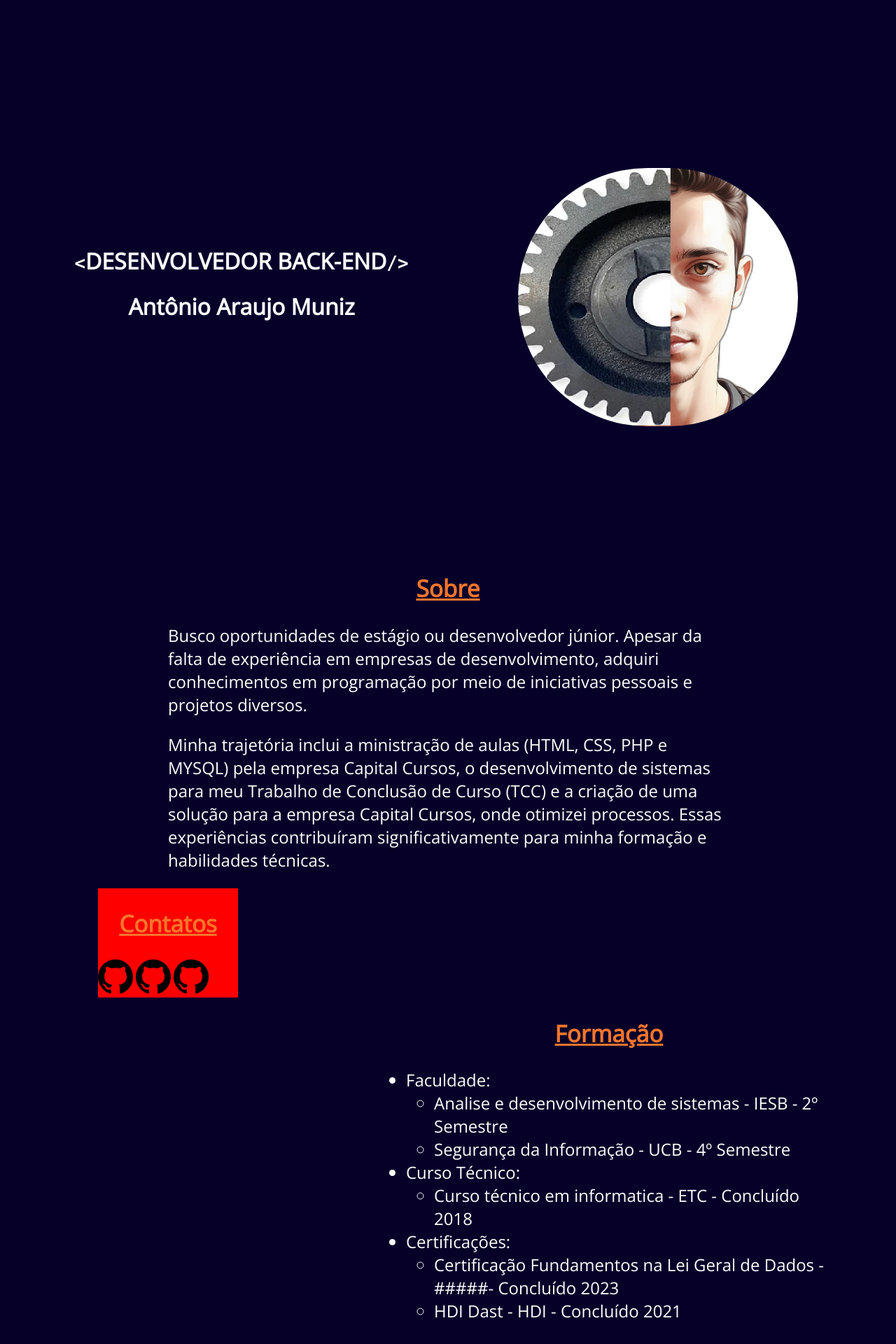
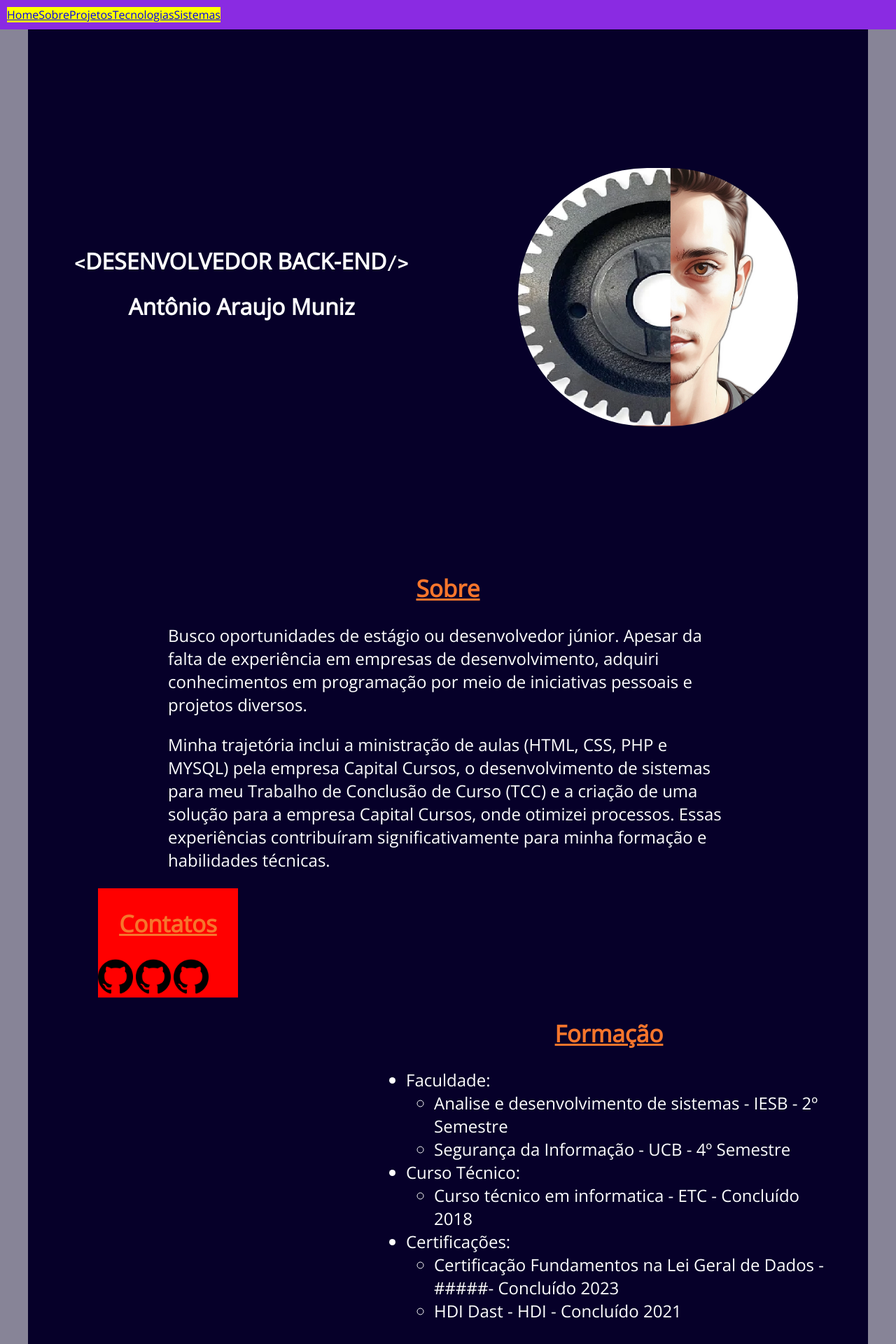
Before and after one commit to antonystar-dev/as, a PHP site: page / in a window 1280 px wide. Shown: the top 1920 px of the page at 70% size. Run offline with PHP 8.4, Linux system fonts and the light colour scheme.

Commit message:
Inicio criação menu

```diff
--- a/css/menu.css
+++ b/css/menu.css
@@ -0,0 +1,10 @@
+.menu{
+    background-color: blueviolet;
+    display: flex;
+    padding:10px;
+    position: fixed;
+    width: 100%;
+}
+.item-menu{
+    background-color: yellow;
+}
--- a/css/style-global.css
+++ b/css/style-global.css
@@ -1,6 +1,7 @@
 body {
 
-    background-color: #060029;
+    /*background-color: #060029;*/
+    background-color: #878497;
     margin: 0px;
     padding: 0px;
     width: 100%;
--- a/pg/menu.html
+++ b/pg/menu.html
@@ -1,3 +1,10 @@
+<div class="menu">
+    <div class="item-menu"><a href="#">Home</a></div>
+    <div class="item-menu"><a href="#sobre">Sobre</a></div>
+    <div class="item-menu"><a href="#projetos">Projetos</a></div>
+    <div class="item-menu"><a href="#tecnologia">Tecnologias</a></div>
+    <div class="item-menu"><a href="#sistemas">Sistemas</a></div>
+</div>
 <div class="central">
 
     <div class="div-viewport">
--- a/pg/projetos.html
+++ b/pg/projetos.html
@@ -1,4 +1,4 @@
-<div class="div-viewport-projetos">
+<div id="projetos" class="div-viewport-projetos">
     <h2 class="titulo-identificador">Projetos</h2>
 </div>
 <!--SISTEMA 1-->
--- a/pg/rodape.html
+++ b/pg/rodape.html
@@ -1,9 +1,9 @@
-<div class="footer">RODAPE</div>
+
 </div><!--Fim da VIEWPORT levar na separação de conteudo-->
 
 </div>
 </div>
-
+<div class="footer">RODAPE</div>
 
 
 
--- a/pg/sistemas.html
+++ b/pg/sistemas.html
@@ -1,5 +1,5 @@
   <!--Pequenos sistemas-->
-  <div class="div-viewport-sistema">
+  <div id="sistemas" class="div-viewport-sistema">
     <h2 class="titulo-identificador">Sistemas</h2>
     <p class="txt-br-center">Esse setor trata de alguns sistemas desenvolvidos que achei interessante expor
         no portifólio</p>
--- a/pg/sobre.html
+++ b/pg/sobre.html
@@ -1,4 +1,4 @@
-<div class="sobre">
+<div id="sobre" class="sobre">
     <h2 class="titulo-identificador">Sobre</h2>
     <p class="txt1">
         Busco oportunidades de estágio ou desenvolvedor júnior. Apesar da falta de experiência
--- a/pg/tecnologias.html
+++ b/pg/tecnologias.html
@@ -1,5 +1,5 @@
  <!--Tecnologias-->
- <div class="div-viewport-tecnologia">
+ <div id="tecnologia" class="div-viewport-tecnologia">
     <h2 class="titulo-identificador">Tecnologias</h2>
     <p class="txt-br-center">Esse setor trata de algumas tecnologias que conheço:</p>
 </div>
```
